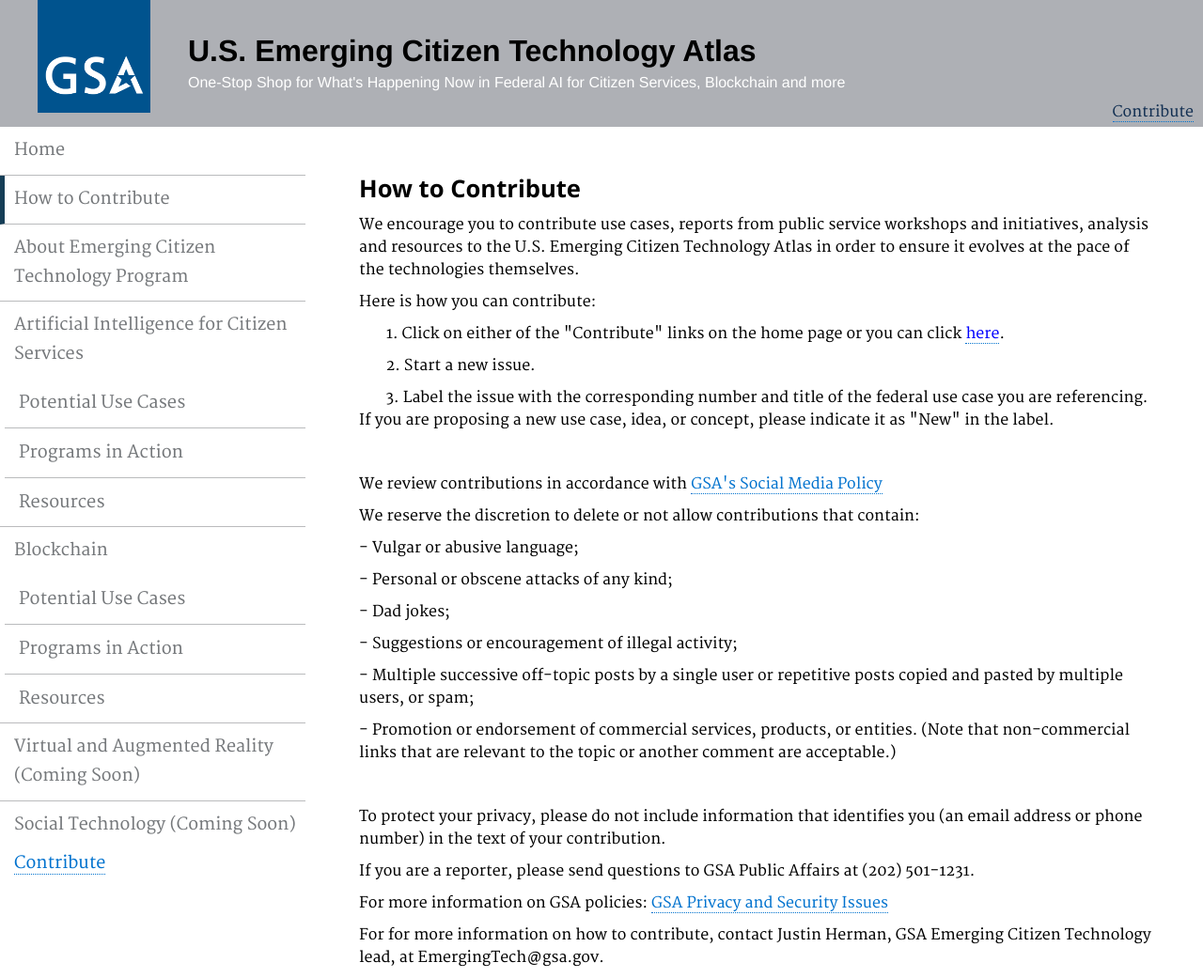
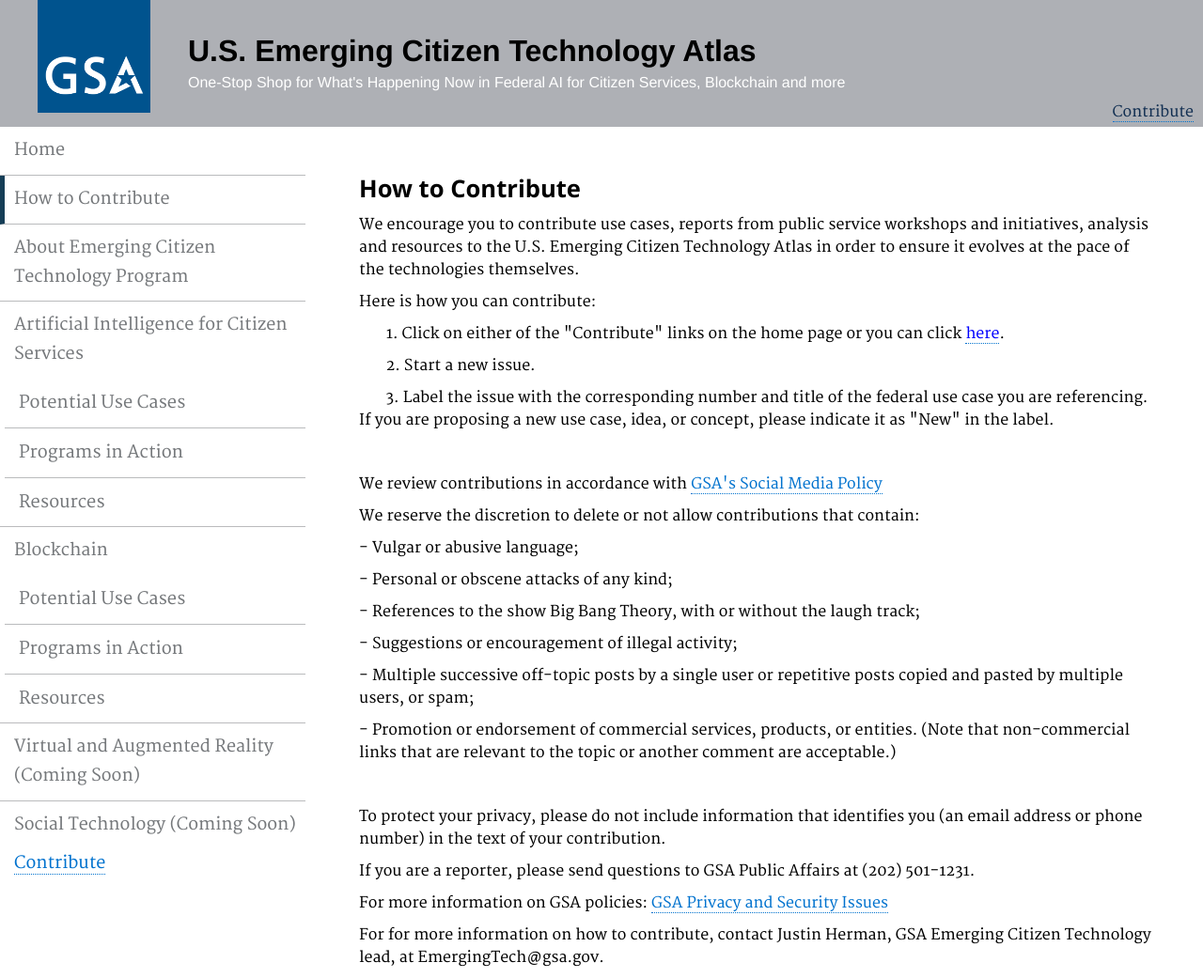
Before and after one commit to GSA/emerging-technology-atlas, a Jekyll site: the page built from pages/howto.md, in a window 1280 px wide. Shown: the whole page at 94% size. Built offline with Jekyll 4.4.1, drawn with Linux system fonts in a browser that asks for light colours.

Commit message:
Update howto.md

```diff
--- a/pages/howto.md
+++ b/pages/howto.md
@@ -27,7 +27,7 @@ Here is how you can contribute:
 
 <p>- Vulgar or abusive language;</p>
 <p>- Personal or obscene attacks of any kind;</p>
-<p>- Dad jokes;</p>
+<p>- References to the show Big Bang Theory, with or without the laugh track;</p>
 <p>- Suggestions or encouragement of illegal activity;</p>
 <p>- Multiple successive off-topic posts by a single user or repetitive posts copied and pasted by multiple users, or spam;</p>
 <p>- Promotion or endorsement of commercial services, products, or entities. (Note that non-commercial links that are relevant to the topic or another comment are acceptable.)</p>
```
